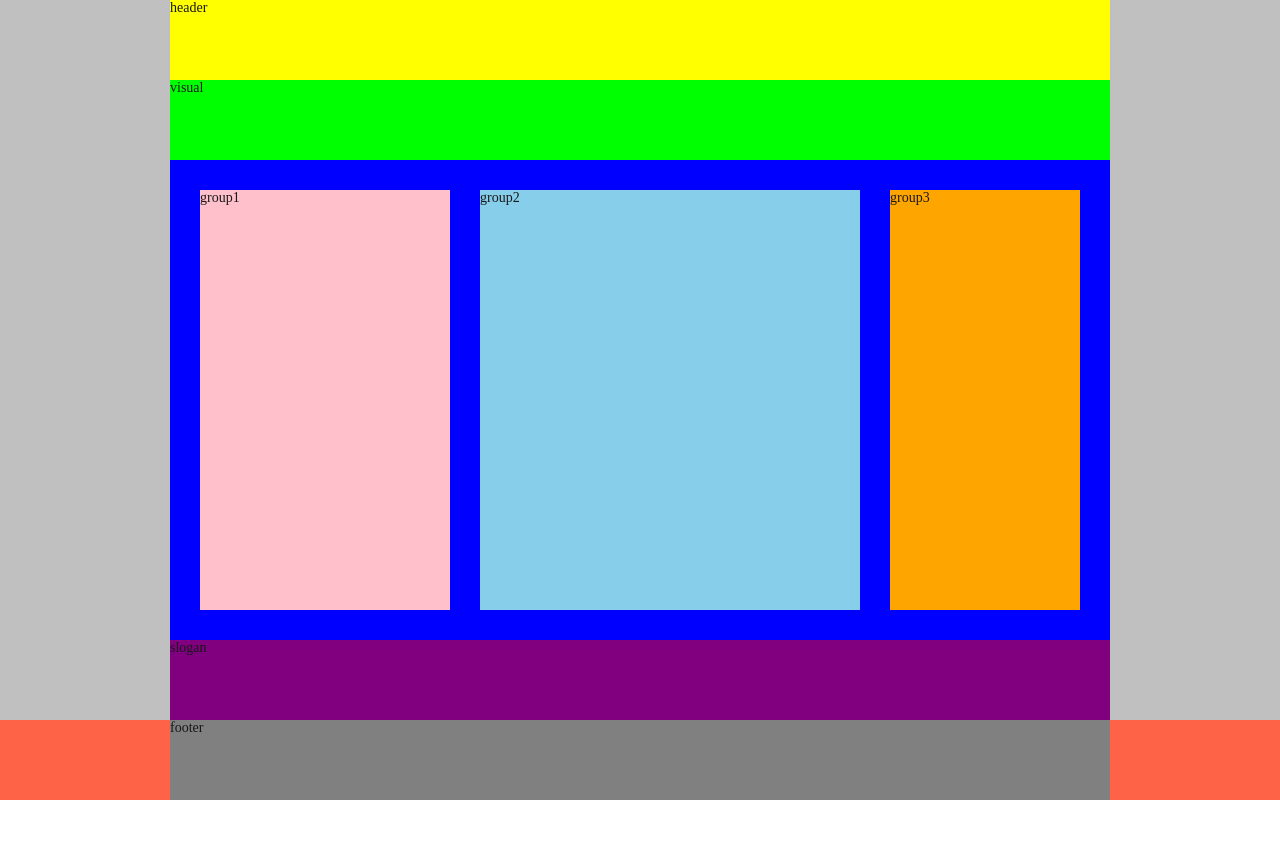
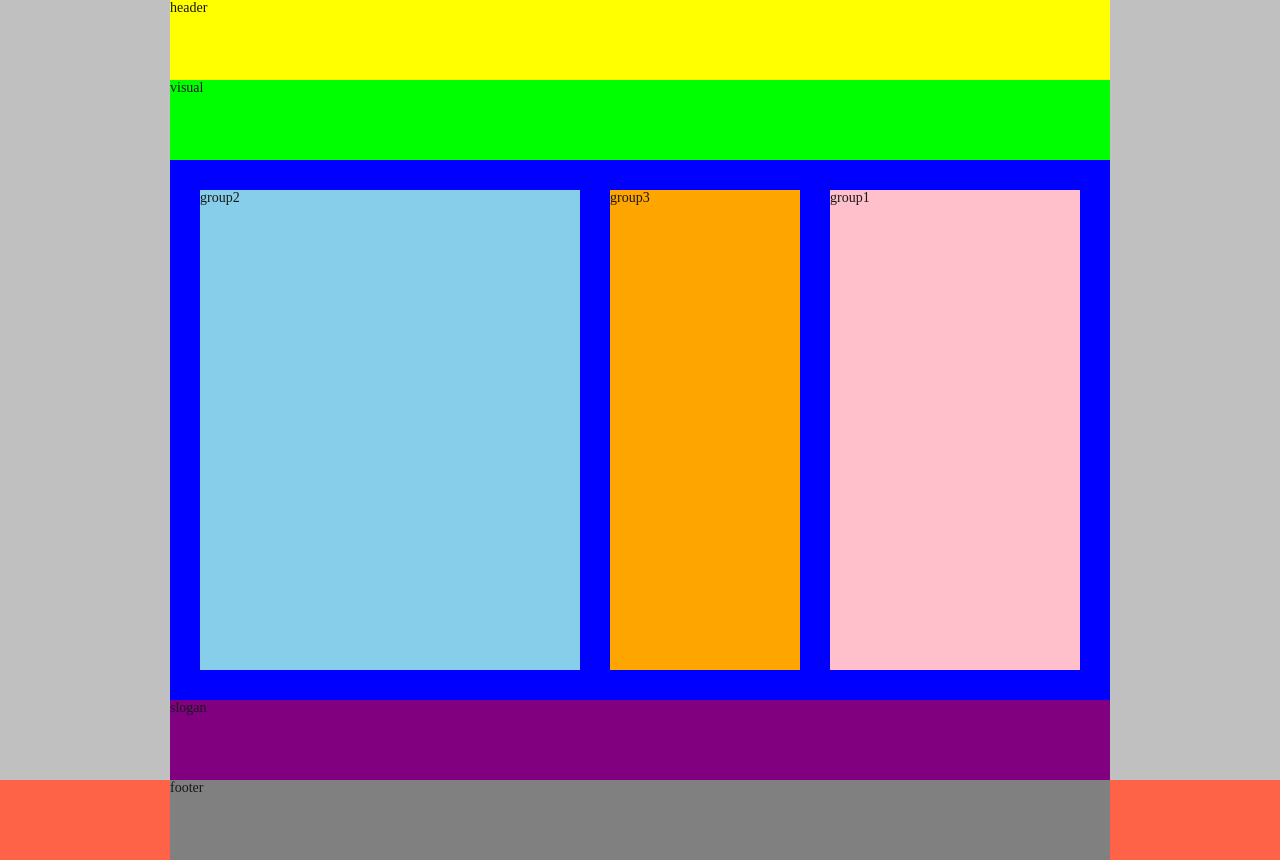
Before and after one commit to HyunJungC-Dev/HTML5-CSS-example, a plain HTML site: page index.html in a window 1280 px wide. Before the commit the page ends 800 px from the top, so only its background shows below. Drawn offline with Linux system fonts and the light colour scheme; a web font is replaced by a local one.

Commit message:
플로트를 이용한 메인 콘텐츠 레이아웃

```diff
--- a/css/stylesheet.css
+++ b/css/stylesheet.css
@@ -35,14 +35,21 @@ body *::after{
 }
 .main{
   background-color: blue;
+  display: flow-root;
+  padding: 30px 15px;
+  /* padding: 30px;
+  display: flex;
+  justify-content: space-between; */
+}
+.group{
   height: 60vh;
-  padding: 30px;
-  display: flex;
-  justify-content: space-between;
+  float: left;
+  margin: 0 15px;
 }
 .group1{
   background-color: pink;
   width: 250px;
+  float: right;
 }
 .group2{
   background-color: skyblue;
```
